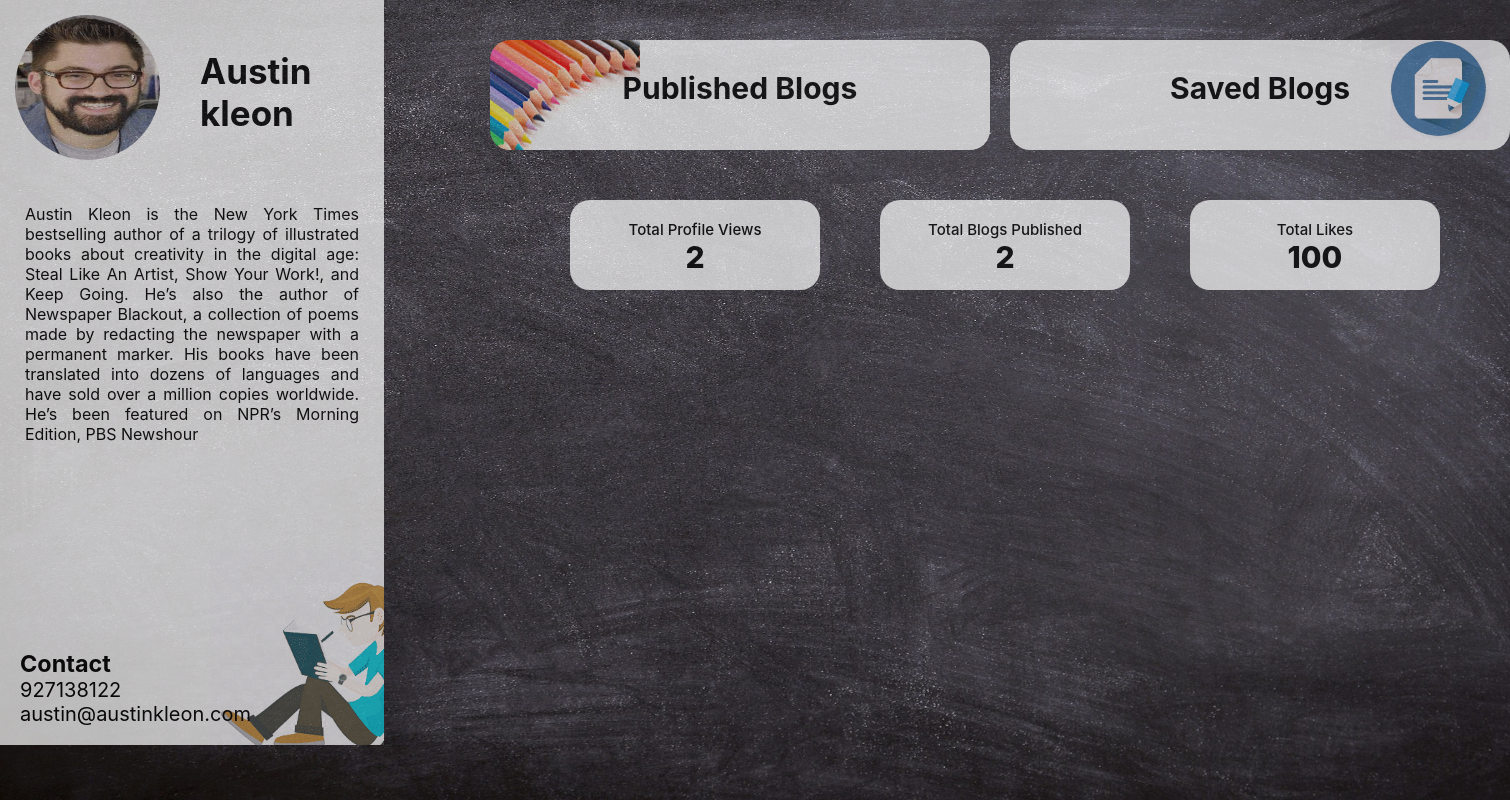
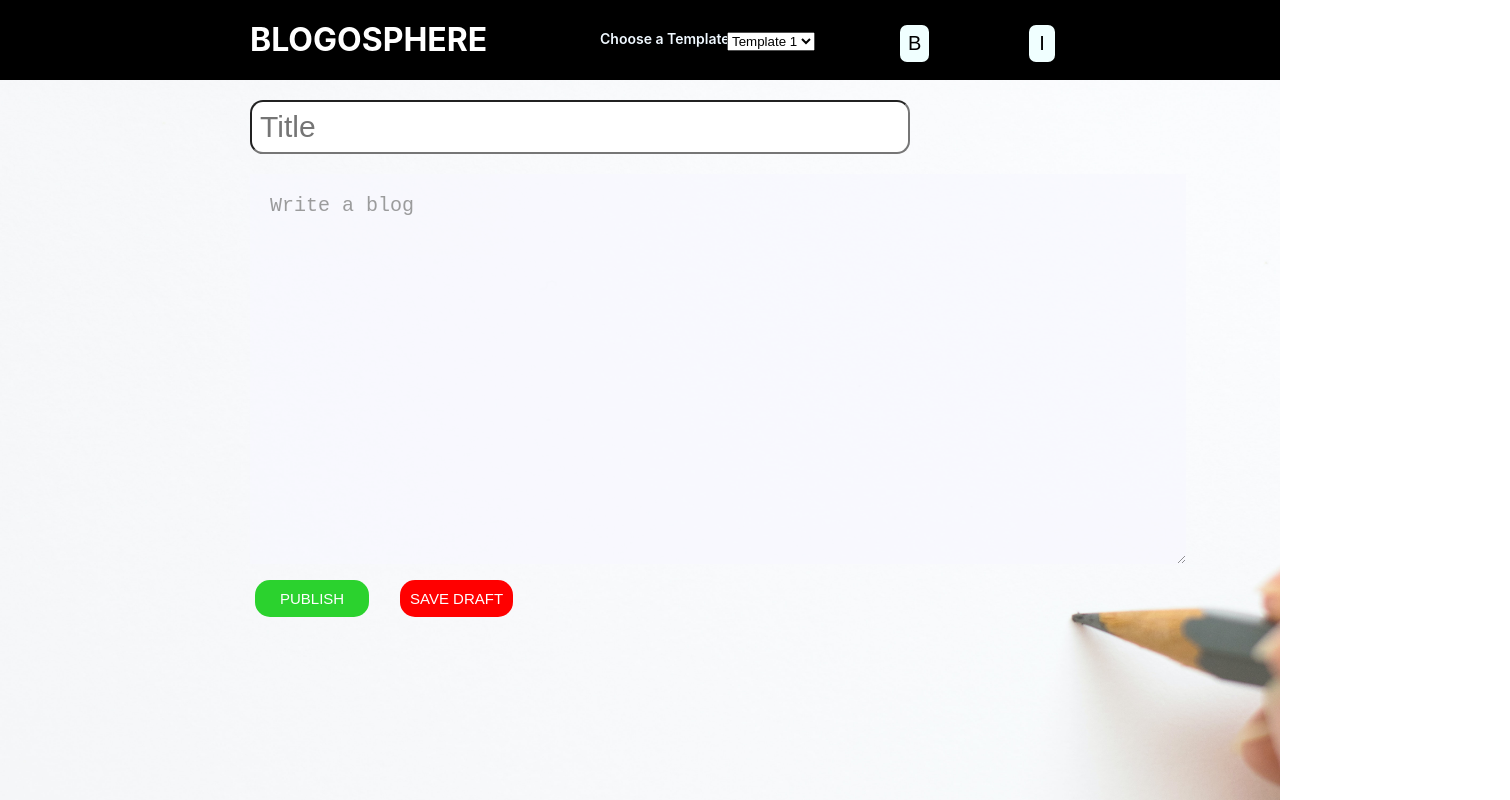
Before and after one commit to AdityaDeshpande123/MinorProject, a React (Create React App) app in the folder Project/front-end/: page /profile in a window 1280 px wide. Shown: the whole page, 1510 px wide, since content can reach past the window. Built offline with nearby package versions, Linux system fonts and the light colour scheme.

Commit message:
ashcommsix

```diff
--- a/Project/front-end/src/App.js
+++ b/Project/front-end/src/App.js
@@ -15,7 +15,7 @@ function App() {
 
     <div>
 
-      <BrowserRouter>
+      {/*<BrowserRouter>
         <Routes>
           <Route path="/" element={<Homepage></Homepage>}></Route>
           <Route path='signup' element={<Signpage></Signpage>}></Route>
@@ -24,7 +24,9 @@ function App() {
         </Routes>
 
 
-  </BrowserRouter>
+  </BrowserRouter>*/}
+
+  <Tempone></Tempone>
 
 
     </div>
--- a/Project/front-end/src/views/blog_create/Tempone.js
+++ b/Project/front-end/src/views/blog_create/Tempone.js
@@ -8,12 +8,29 @@ function Tempone() {
 
     return (
         <>
-        <h1 className={styles.heading}>BLOGOSPHERE</h1>
+        <div className={styles.headdiv}>
+            <h1 className={styles.heading}>BLOGOSPHERE</h1>
+
+
+            <label for="choosetemplate" className={styles.dropdown}>Choose a Template</label>
+                <select name="choosetemplate" id="choosetemplate" className={styles.dropdownoptions}>
+                    <option value="temp1">Template 1</option>
+                    <option value="temp2">Template 2</option>
+                    <option value="temp3">Template 3</option>
+                </select>
+
+                <button className={styles.bold}>B</button>
+                <button className={styles.italic}>I</button>
+
+
+        </div>
 
             <div className={styles.blogcreate}>
 
                 <form className={styles.createform}>
                     <div className={styles.createformdiv}>
+
+
                         {/*<label htmlFor="inputfile">
                     <i class="fa-solid fa-circle-plus"></i>
                     </label>
@@ -25,7 +42,10 @@ function Tempone() {
                         <textarea placeholder='Write a blog' type="text" className={styles.textinput}></textarea>
                     </div>
                     <button className={styles.blogsubmit}>PUBLISH</button>
+                    <button className={styles.blogsave}>SAVE DRAFT</button>
                 </form>
+
+
             </div>
 
 
--- a/Project/front-end/src/views/blog_create/Tempone.module.css
+++ b/Project/front-end/src/views/blog_create/Tempone.module.css
@@ -1,9 +1,17 @@
+.headdiv{
+    background-color: black;
+    height: 80px;
+}
+
 .heading{
-    text-align: center;
+    margin-left: 250px;
+    padding-top: 20px;
+    position: absolute;
+    color: white;
 }
 
 .blogcreate{
-    padding-top: 20px;
+    padding-top: 0px;
 
 }
 
@@ -38,13 +46,73 @@
 
 .blogsubmit{
     position: fixed;
-    top: 570px;
+    top: 580px;
     left: 255px;
+    padding: 10px;
+    padding-left: 25px;
+    padding-right: 25px;
+    border: none;
+    border-radius: 15px;
+    cursor: pointer;
+    font-size: 15px;
+    background-color: rgb(43, 210, 46);
+    color: white;
+}
+
+.blogsave{
+    position: fixed;
+    top: 580px;
+    left: 400px;
     padding: 10px;
     border: none;
     border-radius: 15px;
     cursor: pointer;
     font-size: 15px;
-    background-color: black;
+    background-color: red;
     color: white;
 }
+
+.bold{
+    position: relative;
+    top: 25px;
+    left: 900px;
+    padding: 7px;
+    padding-left: 8px;
+    padding-right: 8px;
+    border: none;
+    border-radius: 7px;
+    cursor: pointer;
+    font-size: 20px;
+    background-color: azure;
+    color: black;
+}
+
+.italic{
+    position: relative;
+    top: 25px;
+    left: 1000px;
+    padding: 7px;
+    padding-left: 10px;
+    padding-right: 10px;
+    border: none;
+    border-radius: 7px;
+    cursor: pointer;
+    font-size: 20px;
+    background-color: azure;
+    color: black;
+}
+
+
+.dropdown{
+    position: absolute;
+    padding-top: 30px;
+    padding-left: 600px;
+    color: aliceblue;
+}
+
+.dropdownoptions{
+  position: absolute;
+  margin-left: 727px;
+  margin-top: 32px;
+
+}
```
